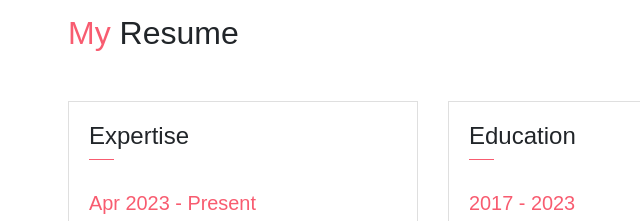
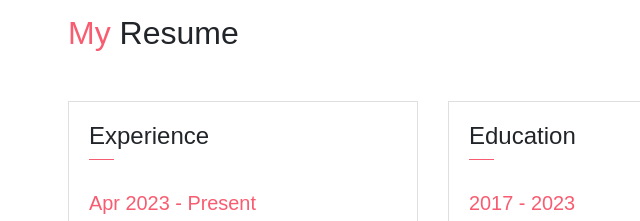
Before and after one commit to frankolanari/frankemamnuel.github.io, a website: page index.html in a window 1280 px wide. Shown: the part 1540-1761 px from the top of the page, 17-657 px from the left. Drawn offline with Linux system fonts and the light colour scheme; some packages are replaced by stand-ins of ours.

Commit message:
Update index.html

```diff
--- a/index.html
+++ b/index.html
@@ -145,7 +145,7 @@
                     <div class="card">
                        <div class="card-header">
                             <div class="mt-2">
-                                <h4>Expertise</h4>
+                                <h4>Experience</h4>
                                 <span class="line"></span>
                             </div>
                         </div>
```
